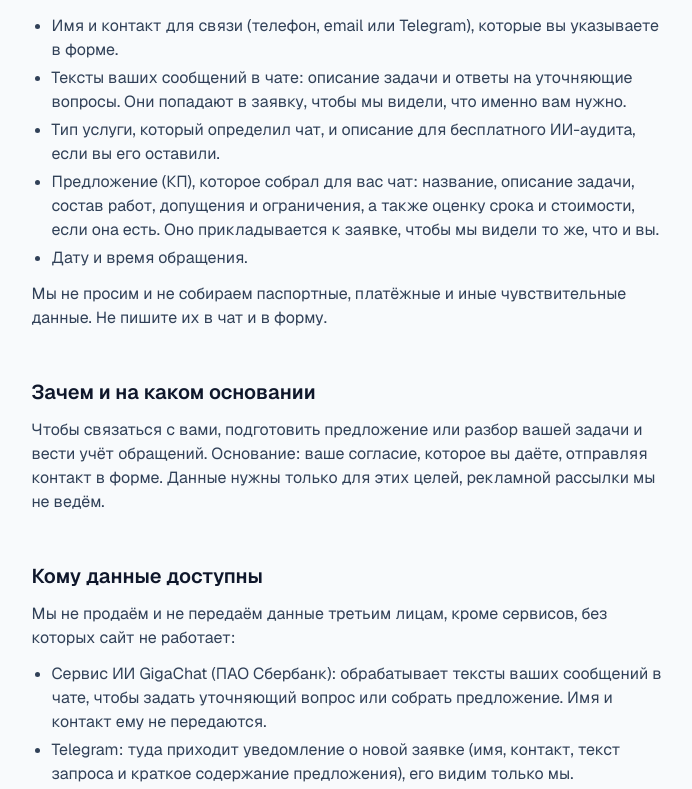
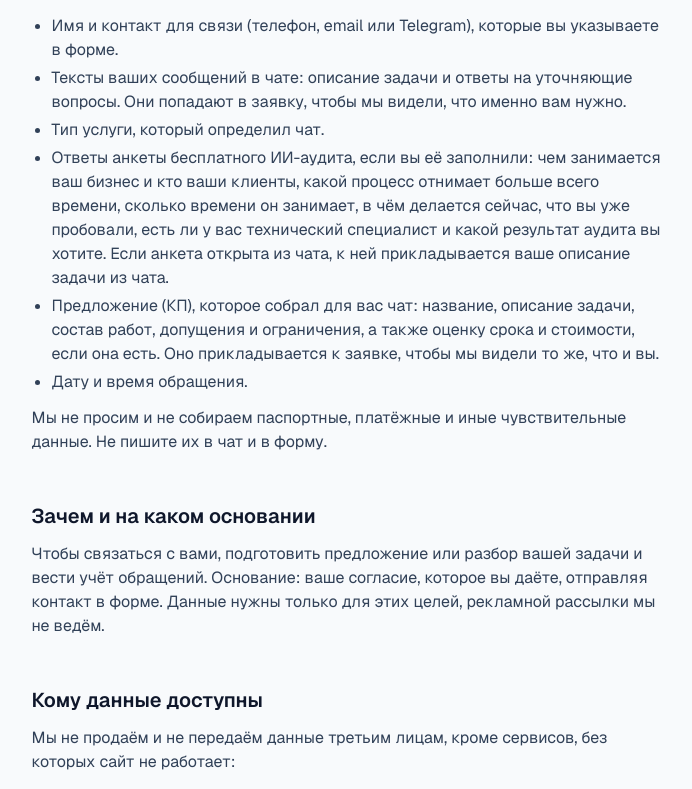
Before and after one commit to palmiralab/palmira-lab, a Next.js app in the folder apps/web/: page /privacy in a window 1280 px wide. Shown: the part 546-1335 px from the top of the page, without its empty margins (281-973 px from the left). Built offline with nearby package versions, Linux system fonts and the light colour scheme.

Commit message:
docs: на /privacy добавлены ответы анкеты ИИ-аудита и пометка, что модель их не получает

```diff
--- a/apps/web/src/app/privacy/page.tsx
+++ b/apps/web/src/app/privacy/page.tsx
@@ -49,7 +49,14 @@ export default function PrivacyPage() {
             Тексты ваших сообщений в чате: описание задачи и ответы на уточняющие вопросы. Они
             попадают в заявку, чтобы мы видели, что именно вам нужно.
           </li>
-          <li>Тип услуги, который определил чат, и описание для бесплатного ИИ-аудита, если вы его оставили.</li>
+          <li>Тип услуги, который определил чат.</li>
+          <li>
+            Ответы анкеты бесплатного ИИ-аудита, если вы её заполнили: чем занимается ваш бизнес и
+            кто ваши клиенты, какой процесс отнимает больше всего времени, сколько времени он
+            занимает, в чём делается сейчас, что вы уже пробовали, есть ли у вас технический
+            специалист и какой результат аудита вы хотите. Если анкета открыта из чата, к ней
+            прикладывается ваше описание задачи из чата.
+          </li>
           <li>
             Предложение (КП), которое собрал для вас чат: название, описание задачи, состав работ,
             допущения и ограничения, а также оценку срока и стоимости, если она есть. Оно
@@ -78,9 +85,13 @@ export default function PrivacyPage() {
         <ul className={listClass}>
           <li>
             Сервис ИИ GigaChat (ПАО Сбербанк): обрабатывает тексты ваших сообщений в чате, чтобы
-            задать уточняющий вопрос или собрать предложение. Имя и контакт ему не передаются.
+            задать уточняющий вопрос или собрать предложение. Имя, контакт и ответы анкеты аудита
+            ему не передаются.
           </li>
-          <li>Telegram: туда приходит уведомление о новой заявке (имя, контакт, текст запроса и краткое содержание предложения), его видим только мы.</li>
+          <li>
+            Telegram: туда приходит уведомление о новой заявке (имя, контакт, текст запроса, краткое
+            содержание предложения и ответы анкеты аудита), его видим только мы.
+          </li>
           <li>Хостинг-провайдер, на сервере которого работают сайт и база данных.</li>
         </ul>
       </section>
```
Also changed, not shown: 1 other file (tests, documents, lock files or other folders).
